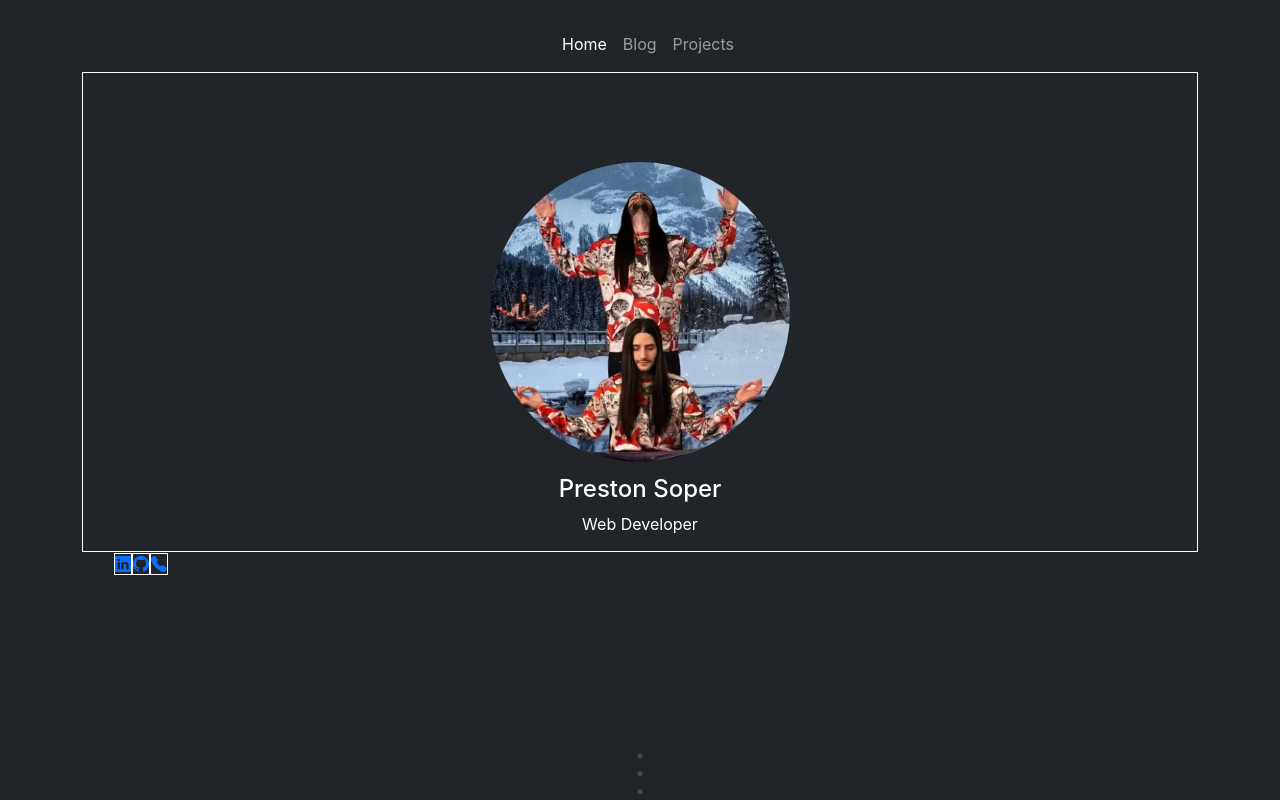
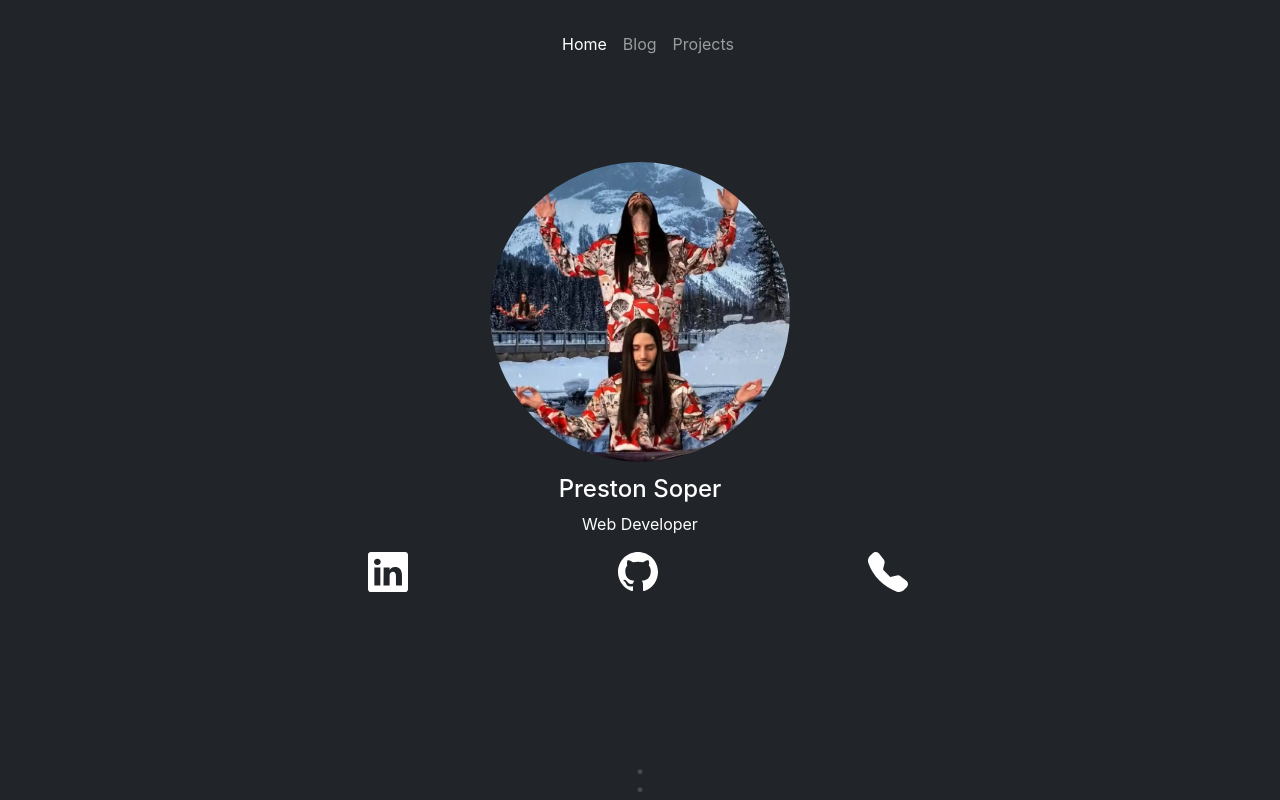
Before and after one commit to psoper1/psoper1.github.io, a JavaScript app in the folder app/: page /blog in a window 1280 px wide. Shown: the top 800 px of the page. Built offline with nearby package versions, Linux system fonts and the light colour scheme; the HTML template or start-up script is replaced by a standard one.

Commit message:
fixed icons

```diff
--- a/app/src/App.css
+++ b/app/src/App.css
@@ -5,8 +5,8 @@
   height: 60vh;
   background: rgb(33, 37, 41);
   border-width: 1px;
-  border-style: solid;
-  border-color: rgb(255, 255, 255);
+  /* border-style: solid;
+  border-color: rgb(255, 255, 255); */
 }
 
 .profile {
@@ -40,13 +40,24 @@
 } */
 
 
+.linkedin, .github, .telephone {
+  text-decoration:none;
+  color:inherit;
+}
+
+.social-icons {
+  margin-right: 22%;
+}
+
 
 .social-icons li {
-  width: auto;
-  height: auto;
+  /* width: auto;
+  height: auto; */
   border-width: 1px;
-  border-style: solid;
-  border-color: rgb(255, 255, 255);
+  /* border-style: solid;
+  border-color: rgb(255, 255, 255); */
+  padding-left: 25%;
+
   /*
   padding: 20px;
   margin-right: 10px;
@@ -121,7 +132,7 @@
   margin-bottom: 10px;
   animation: ani 0.8s infinite ease-in-out;
   animation-delay: calc(0.2s * var(--i));
-  margin-right: 32.5px;
+  margin-right: 32px;
 }
 
 ul#downArrow::before,
@@ -163,3 +174,17 @@
   }
 
 }
+
+::-webkit-scrollbar {
+  width: 12px;
+}
+
+::-webkit-scrollbar-track {
+  -webkit-box-shadow: inset 0 0 6px rgb(185, 184, 184);
+  border-radius: 10px;
+}
+
+::-webkit-scrollbar-thumb {
+  border-radius: 10px;
+  -webkit-box-shadow: inset 0 0 6px rgba(0,0,0,0.5);
+}
--- a/app/src/Components/Main Container/SocialIcons.js
+++ b/app/src/Components/Main Container/SocialIcons.js
@@ -1,16 +1,22 @@
 import 'bootstrap-icons/font/bootstrap-icons.css';
+
 
 function SocialIcons() {
     return (
         <>
-         <ul className="social-icons">
-                    <li><a href="https://www.linkedin.com/in/preston-soper-782586100/"><i className="bi bi-linkedin"></i></a></li>
-                    <li><a href="https://github.com/psoper1/"><i className="bi bi-github"></i></a></li>
-                    <li><a href=""><i className="bi bi-telephone-fill"></i></a>
-                    </li>
-                    </ul>
+            <ul className="social-icons text-center">
+                <li><a className="linkedin" href="https://www.linkedin.com/in/preston-soper-782586100/"><svg xmlns="http://www.w3.org/2000/svg" width="40" height="40" fill="currentColor" class="bi bi-linkedin" viewBox="0 0 16 16">
+                    <path d="M0 1.146C0 .513.526 0 1.175 0h13.65C15.474 0 16 .513 16 1.146v13.708c0 .633-.526 1.146-1.175 1.146H1.175C.526 16 0 15.487 0 14.854V1.146zm4.943 12.248V6.169H2.542v7.225h2.401zm-1.2-8.212c.837 0 1.358-.554 1.358-1.248-.015-.709-.52-1.248-1.342-1.248-.822 0-1.359.54-1.359 1.248 0 .694.521 1.248 1.327 1.248h.016zm4.908 8.212V9.359c0-.216.016-.432.08-.586.173-.431.568-.878 1.232-.878.869 0 1.216.662 1.216 1.634v3.865h2.401V9.25c0-2.22-1.184-3.252-2.764-3.252-1.274 0-1.845.7-2.165 1.193v.025h-.016a5.54 5.54 0 0 1 .016-.025V6.169h-2.4c.03.678 0 7.225 0 7.225h2.4z" />
+                </svg></a></li>
+                <li><a className="github" href="https://github.com/psoper1"><svg xmlns="http://www.w3.org/2000/svg" width="40" height="40" fill="currentColor" class="bi bi-github" viewBox="0 0 16 16">
+                    <path d="M8 0C3.58 0 0 3.58 0 8c0 3.54 2.29 6.53 5.47 7.59.4.07.55-.17.55-.38 0-.19-.01-.82-.01-1.49-2.01.37-2.53-.49-2.69-.94-.09-.23-.48-.94-.82-1.13-.28-.15-.68-.52-.01-.53.63-.01 1.08.58 1.23.82.72 1.21 1.87.87 2.33.66.07-.52.28-.87.51-1.07-1.78-.2-3.64-.89-3.64-3.95 0-.87.31-1.59.82-2.15-.08-.2-.36-1.02.08-2.12 0 0 .67-.21 2.2.82.64-.18 1.32-.27 2-.27.68 0 1.36.09 2 .27 1.53-1.04 2.2-.82 2.2-.82.44 1.1.16 1.92.08 2.12.51.56.82 1.27.82 2.15 0 3.07-1.87 3.75-3.65 3.95.29.25.54.73.54 1.48 0 1.07-.01 1.93-.01 2.2 0 .21.15.46.55.38A8.012 8.012 0 0 0 16 8c0-4.42-3.58-8-8-8z" />
+                </svg></a></li>
+                <li><a className="telephone" href=""><svg xmlns="http://www.w3.org/2000/svg" width="40" height="40" fill="currentColor" class="bi bi-telephone-fill" viewBox="0 0 16 16">
+                    <path fill-rule="evenodd" d="M1.885.511a1.745 1.745 0 0 1 2.61.163L6.29 2.98c.329.423.445.974.315 1.494l-.547 2.19a.678.678 0 0 0 .178.643l2.457 2.457a.678.678 0 0 0 .644.178l2.189-.547a1.745 1.745 0 0 1 1.494.315l2.306 1.794c.829.645.905 1.87.163 2.611l-1.034 1.034c-.74.74-1.846 1.065-2.877.702a18.634 18.634 0 0 1-7.01-4.42 18.634 18.634 0 0 1-4.42-7.009c-.362-1.03-.037-2.137.703-2.877L1.885.511z" />
+                </svg></a>
+                </li>
+            </ul>
         </>
     )
 }
-
 export default SocialIcons;
```
